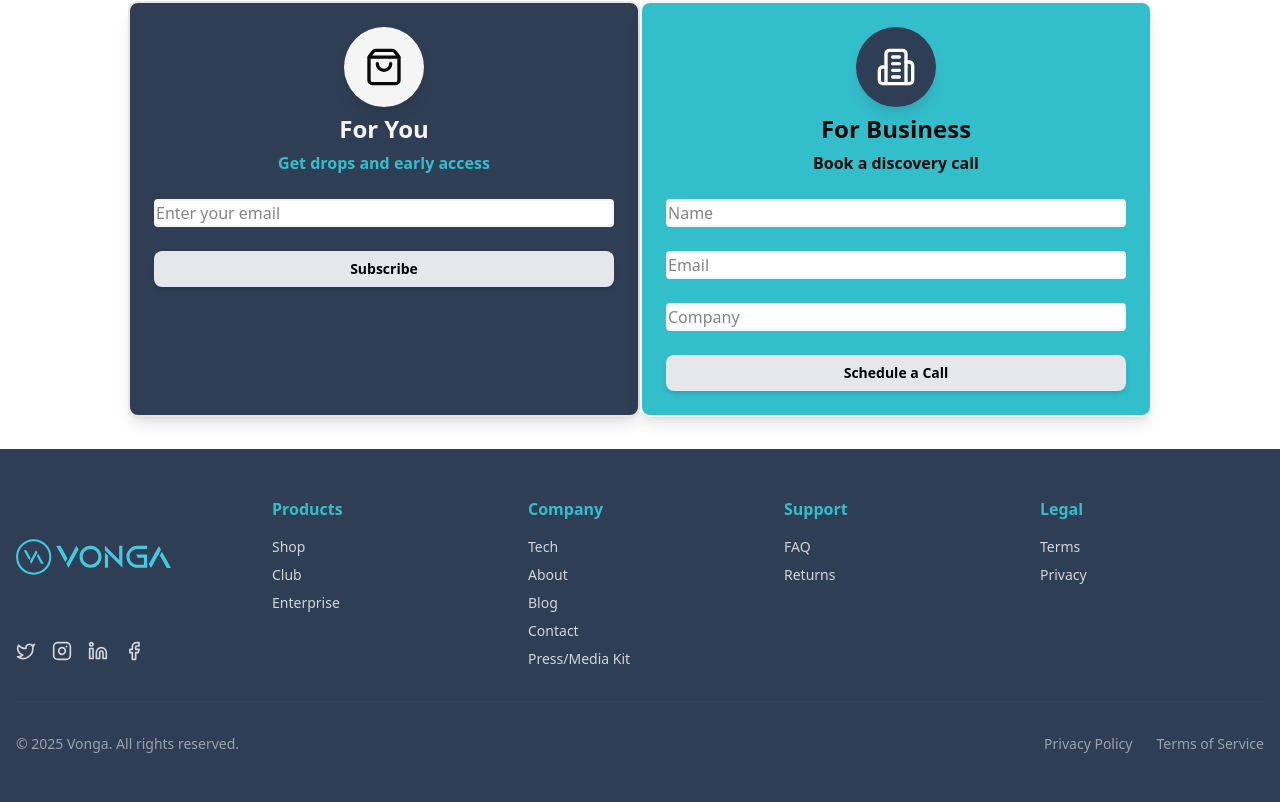
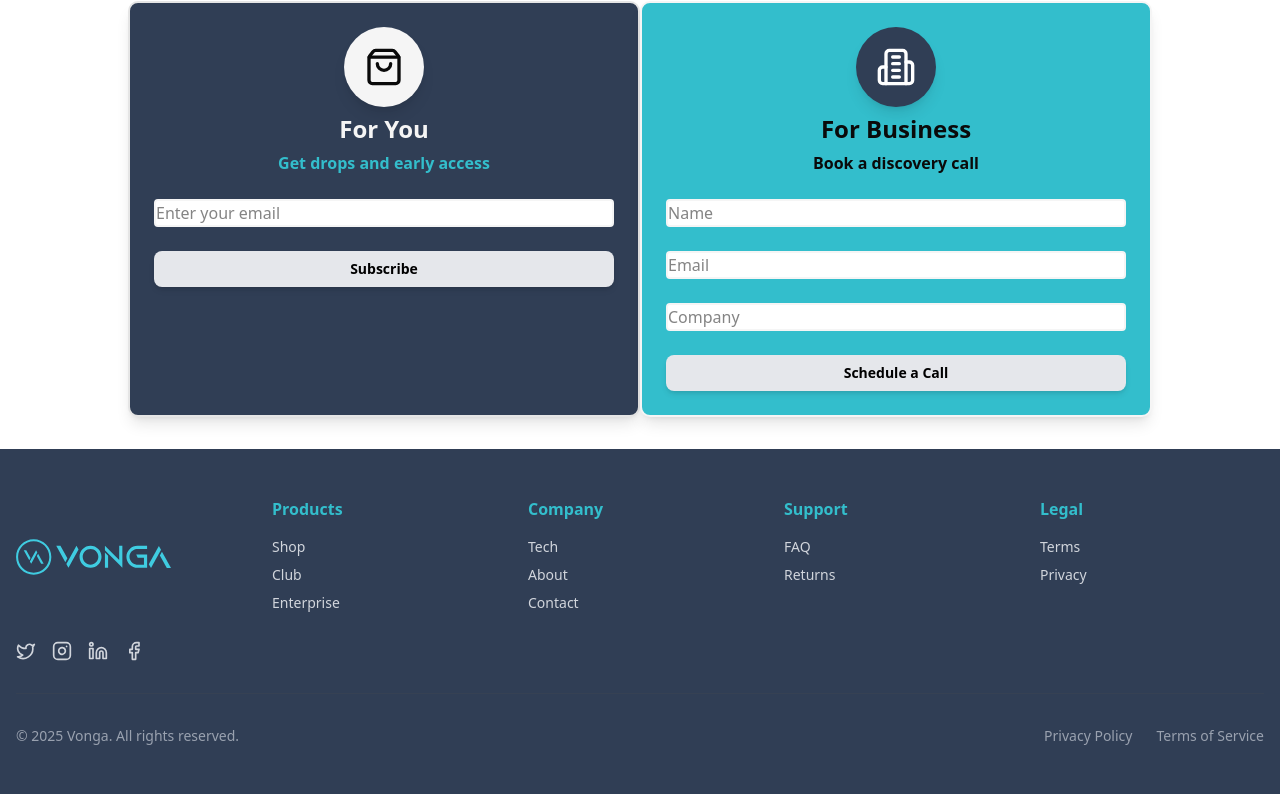
Before and after one commit to billriesner/vongab2b, a Next.js app: page / in a window 1280 px wide. Shown: the part 4203-5005 px from the top of the page. Built offline with nearby package versions, Linux system fonts and the light colour scheme.

Commit message:
Remove Blog and Press/Media Kit links from footer
Cleaned up Company section in footer:
- Removed 'Blog' link
- Removed 'Press/Media Kit' link
- Company section now has 3 links: Tech, About, Contact

Streamlined footer navigation

```diff
--- a/components/Footer.tsx
+++ b/components/Footer.tsx
@@ -64,18 +64,8 @@ export function Footer() {
                 </Link>
               </li>
               <li>
-                <Link href="/blog" className="text-gray-300 hover:text-accent transition-colors">
-                  Blog
-                </Link>
-              </li>
-              <li>
                 <Link href="/contact" className="text-gray-300 hover:text-accent transition-colors">
                   Contact
-                </Link>
-              </li>
-              <li>
-                <Link href="/press" className="text-gray-300 hover:text-accent transition-colors">
-                  Press/Media Kit
                 </Link>
               </li>
             </ul>
```
